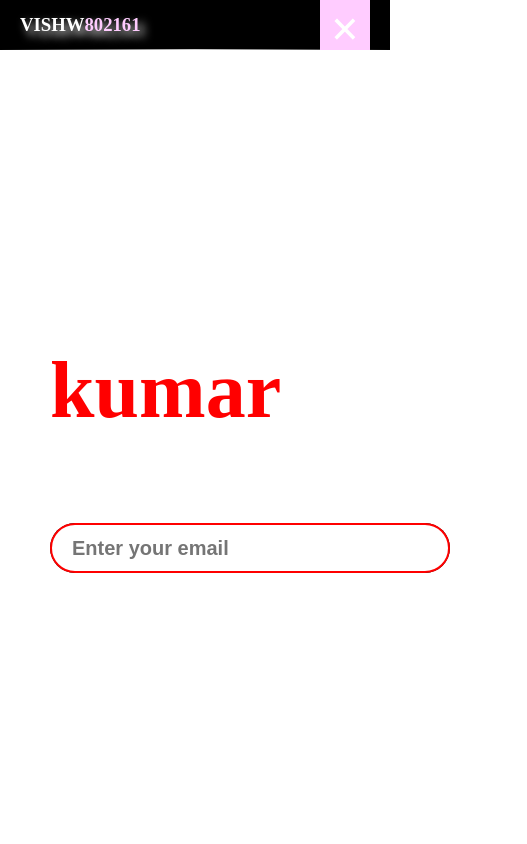
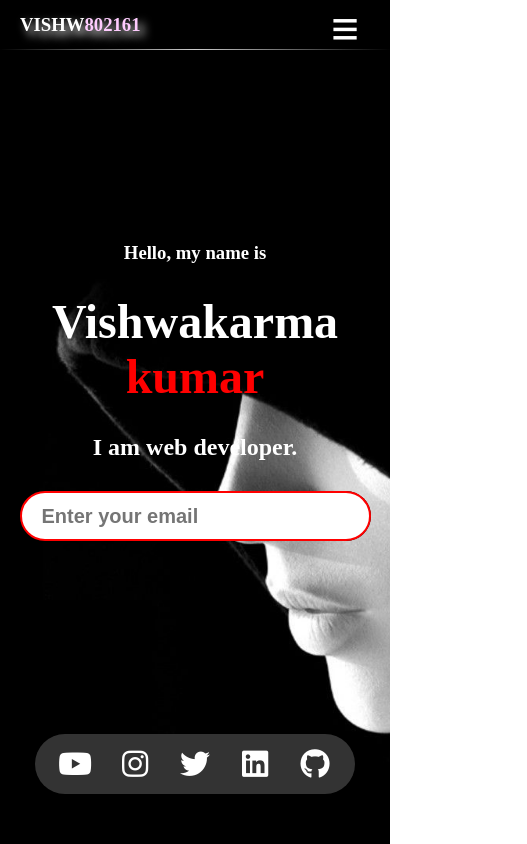
Before and after one commit to vishw802161/portfolio, a plain HTML site: page index.html in a window 390 px wide. Shown: the whole page, 527 px wide, since content can reach past the window. Drawn offline with Linux system fonts and the light colour scheme.

Commit message:
update mobile layout

```diff
--- a/Assets/Script/main.js
+++ b/Assets/Script/main.js
@@ -1 +1,14 @@
-console.log("i'm working");
+const selectElement = (selector) => {
+  const element = document.querySelector(selector);
+  if (element) return element;
+  throw new Error(
+    `something went wrong, make sure that ${selector} exist or is typed correctly.`
+  );
+};
+const toggle_links = selectElement(".links");
+const toggle_Btn = selectElement(".mobile-button");
+
+toggle_Btn.addEventListener("click", () => {
+  toggle_Btn.classList.toggle("active");
+  toggle_links.classList.toggle("active");
+});
--- a/Assets/Style/style.css
+++ b/Assets/Style/style.css
@@ -49,6 +49,10 @@ header .nav .links a {
   text-transform: uppercase;
   cursor: pointer;
 }
+header .nav .links a:hover {
+  background: #000;
+  box-shadow: 0 0 0 1px rgba(255, 255, 255, 0.5);
+}
 header .nav .mobile-button {
   width: 50px;
   height: 50px;
@@ -57,29 +61,29 @@ header .nav .mobile-button {
   cursor: pointer;
   align-items: center;
   justify-content: center;
+  transition: all 400ms;
 }
 header .nav .mobile-button h1 {
   width: 100%;
   height: 100%;
   text-align: center;
   vertical-align: middle;
-  background: #fcf;
   font-size: 50px;
   font-weight: 900;
 }
 .content {
   width: 100%;
-  height: 80vh;
-  padding: 0 0 0 50px;
+  height: 70vh;
   display: flex;
+  align-items: center;
   flex-direction: column;
   justify-content: center;
   gap: 30px;
 }
-.content h1{
+.content h1 {
   font-size: 5rem;
 }
-.content h1 span{
+.content h1 span {
   color: red;
 }
 .content form {
@@ -116,15 +120,70 @@ header .nav .mobile-button h1 {
 .content form input:not(:placeholder-shown) + button {
   display: block;
 }
-@media only screen and (max-width: 600px) {
+footer {
+  position: absolute;
+  right: 50px;
+  bottom: 50px;
+  padding: 10px 20px;
+  background: rgba(255, 255, 255, 0.2);
+  backdrop-filter: blur(10px);
+  border-radius: 50px;
+  display: flex;
+  align-items: center;
+  justify-content: center;
+}
+footer .social_icons {
+  width: 100%;
+  height: 100%;
+  display: flex;
+  gap: 20px;
+}
+footer .social_icons .links {
+  color: #fff;
+  text-decoration: none;
+  display: grid;
+  place-items: center;
+  width: 40px;
+  height: 40px;
+}
+footer .social_icons .links i {
+  font-size: 30px;
+  line-height: 40px;
+  transition: all 400ms;
+}
+footer .social_icons .links:hover i {
+  transform: scale(1.5);
+}
+@media only screen and (max-width: 800px) {
   body {
-    display: contents;
+    display: flex;
+    align-items: center;
+    justify-content: space-between;
+    flex-direction: column;
   }
   header .nav .logo {
     font-size: 16px;
   }
   header .nav .links {
     display: none;
+  }
+  header .nav .links.active {
+    position: absolute;
+    top: 60px;
+    right: 20px;
+    display: flex;
+    gap: 10px;
+    flex-direction: column;
+    background: rgba(255, 255, 255, 0.2);
+    box-shadow: 0 0 0 1px #fff;
+    padding: 20px 10px;
+    border-radius: 10px;
+  }
+  header .nav .links.active a {
+    width: 100%;
+    padding: 5px;
+    border-radius: 5px;
+    display: inline-block;
   }
   header .nav .mobile-button {
     display: flex;
@@ -138,4 +197,15 @@ header .nav .mobile-button h1 {
   header .nav .mobile-button.active h1.close {
     display: block;
   }
+  .content h1 {
+    text-align: center;
+    font-size: 3rem;
+  }
+  .content form {
+    width: 90%;
+  }
+  footer {
+    position: unset;
+    margin-bottom: 50px;
+  }
 }
--- a/index.html
+++ b/index.html
@@ -21,7 +21,7 @@
                 <a href="#">Status</a>
                 <a href="#">Our-works</a>
             </div>
-            <div class="mobile-button active">
+            <div class="mobile-button">
                 <h1 class="open">&equiv;</h1>
                 <h1 class="close">&times;</h1>
             </div>
@@ -39,11 +39,22 @@
     </section>
     <footer>
         <div class="social_icons">
-            <i class="fa-brands fa-youtube"></i>
-            <i class="fa-brands fa-instagram"></i>
-            <i class="fa-brands fa-twitter"></i>
-            <i class="fa-brands fa-linkedin"></i>
-            <i class="fa-brands fa-github"></i>
+            <a href="#" class="links">
+                <i class="fa-brands fa-youtube"></i>
+            </a>
+            <a href="#" class="links">
+                <i class="fa-brands fa-instagram"></i>
+            </a>
+            <a href="#" class="links">
+                <i class="fa-brands fa-twitter"></i>
+            </a>
+            <a href="#" class="links">
+                <i class="fa-brands fa-linkedin"></i>
+            </a>
+            <a href="#" class="links">
+                <i class="fa-brands fa-github"></i>
+            </a>
+
         </div>
     </footer>
 </body>
```
